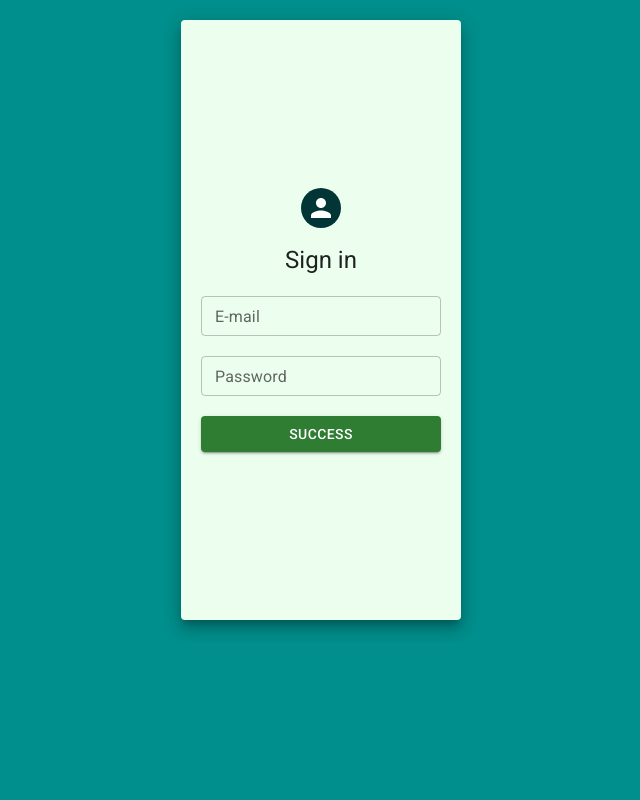
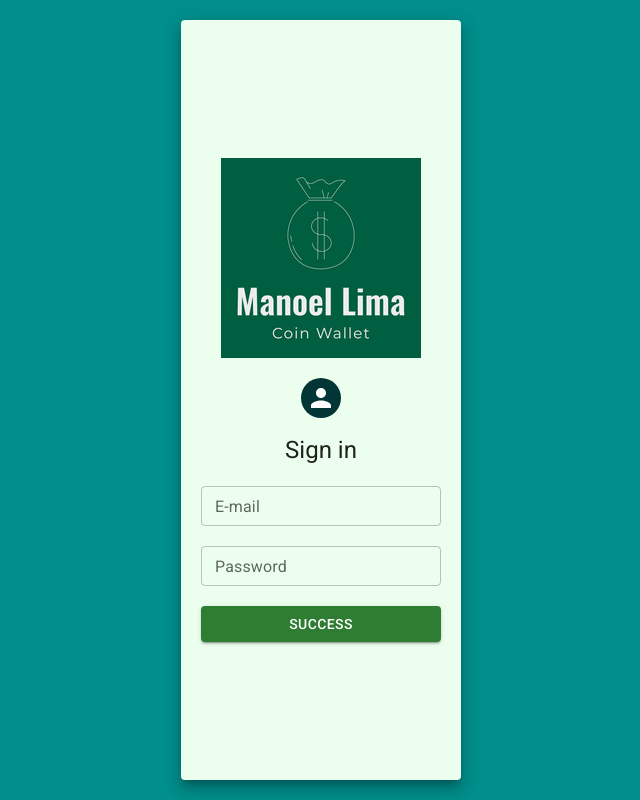
Before and after one commit to manoelVLima/Coin-wallet-App, a React (Create React App) app: page / in a window 1280 px wide. Shown: the whole page, without its empty margins (319-959 px from the left). Built offline with nearby package versions, Linux system fonts and the light colour scheme.

Commit message:
Testando implementação da logo

```diff
--- a/src/pages/Login.jsx
+++ b/src/pages/Login.jsx
@@ -2,11 +2,13 @@
 import { Avatar, Button, Grid, TextField, Typography } from '@mui/material';
 import React from 'react';
 import { StyledPaper } from '../styles/Login';
+import logo from './Coin-wallet.jpg'
 
 function Login() {
   return (
     <Grid bgcolor='#008F8C'>
       <StyledPaper elevation={10} >
+      <img  src={logo} alt="Coin wallet logo"/>
         <Grid align='center'>
           <Avatar sx={{background: '#023535'}}/>
           <Typography marginTop={2} variant='h5'>
@@ -18,7 +20,6 @@ function Login() {
         <Button fullWidth variant="contained" color="success">
           Success
         </Button>
-
       </StyledPaper>
     </Grid>
   )
--- a/src/styles/Login.jsx
+++ b/src/styles/Login.jsx
@@ -2,7 +2,7 @@ import { Paper, styled } from "@mui/material";
 
 export const StyledPaper = styled(Paper)({
   padding: 20,
-  height: '75vh',
+  height: '95vh',
   width: 280,
   background: '#ecffee',
   margin: '20px auto',
```
Also changed, not shown: src/pages/Coin-wallet.jpg (added).
